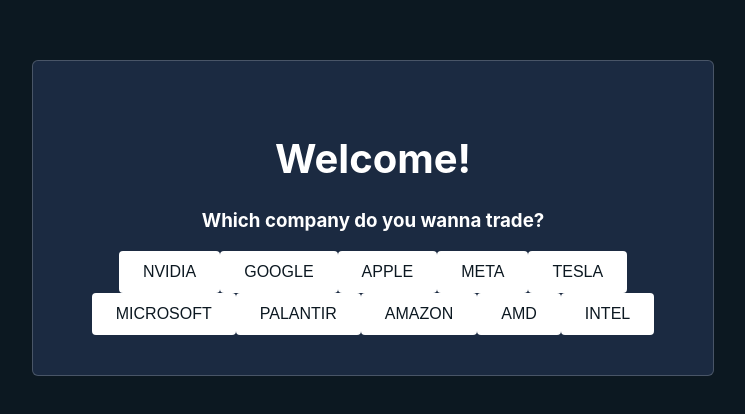
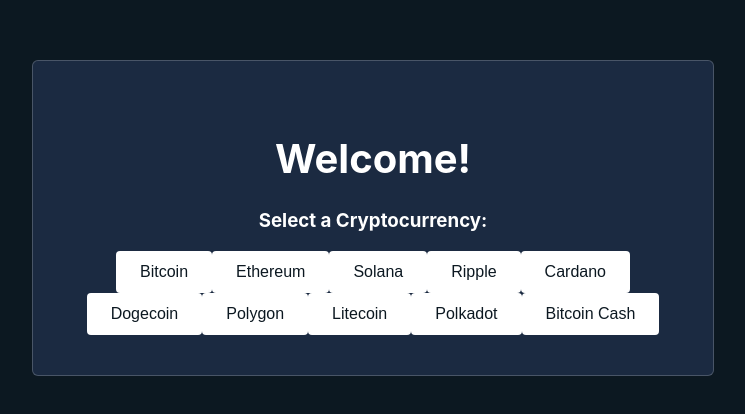
Before and after one commit to Rakshit-or-shadow/stock-market-simulator, a React (Vite) app in the folder frontend/: page /welcome in a window 1280 px wide. Shown: the part 182-596 px from the top of the page, without its empty margins (267-1012 px from the left). Built offline with nearby package versions, Linux system fonts and the light colour scheme.

Commit message:
Crypto Names and Graphs Perfect  -  Time Interval To Be Changed

```diff
--- a/frontend/src/App.tsx
+++ b/frontend/src/App.tsx
@@ -3,7 +3,6 @@
 import StartPage from "./StartPage";
 import LandingPage from "./LandingPage";
 import CompanyPage from "./CompanyPage";
-
 
 const App: React.FC = () => {
   return (
@@ -11,7 +10,7 @@
       <Routes>
         <Route path="/" element={<StartPage />} />
         <Route path="/welcome" element={<LandingPage />} />
-        <Route path="/company/:companyName" element={<CompanyPage />} /> {/* Dynamic Route */}
+        <Route path="/crypto/:crypto" element={<CompanyPage />} /> {/* Dynamic Route for Cryptos */}
       </Routes>
     </Router>
   );
--- a/frontend/src/CompanyPage.tsx
+++ b/frontend/src/CompanyPage.tsx
@@ -1,20 +1,20 @@
 import React, { useState, useEffect } from "react";
 import { useParams } from "react-router-dom";
-import { LineChart, Line, XAxis, YAxis, Tooltip, CartesianGrid} from "recharts";
+import { LineChart, Line, XAxis, YAxis, Tooltip, CartesianGrid } from "recharts";
 
 const CompanyPage: React.FC = () => {
-  const { companyName } = useParams<{ companyName: string }>();
-  const [timeInterval, setTimeInterval] = useState(4000); // Default: 5 sec
+  const { crypto } = useParams<{ crypto: string }>(); // Get crypto name from URL
+  const [timeInterval, setTimeInterval] = useState(4000);
   const [priceHistory, setPriceHistory] = useState<{ time: string; price: number }[]>([]);
 
   useEffect(() => {
     const fetchPrice = async () => {
       try {
-        const response = await fetch("http://localhost:8000/price");
+        const response = await fetch(`http://localhost:8000/price/${crypto}`);
         const data = await response.json();
         if (data.price !== null) {
           setPriceHistory((prev) => [
-            ...prev.slice(-20), // Keep the last 20 data points for a clean chart
+            ...prev.slice(-20), // Keep last 20 data points
             { time: new Date().toLocaleTimeString(), price: data.price },
           ]);
         }
@@ -26,11 +26,11 @@
     fetchPrice(); // Initial fetch
     const interval = setInterval(fetchPrice, timeInterval);
     return () => clearInterval(interval); // Cleanup on unmount
-  }, [timeInterval]);
+  }, [crypto, timeInterval]);
 
   return (
-    <div className="company-container">
-      <h1>{companyName} Live Price</h1>
+    <div className="crypto-container">
+      <h1>{crypto} Live Price</h1>
 
       {/* Dropdown to select update interval */}
       <select
@@ -46,15 +46,13 @@
       </select>
 
       {/* Live Price Graph */}
-      {/* <ResponsiveContainer width="100%" height={400}> */}
-        <LineChart width= {900} height={400}  data={priceHistory}>
-            <CartesianGrid strokeDasharray="3 3" />
-            <XAxis dataKey="time" tick={{ fontSize: 12 }} stroke="grey"/>
-            <YAxis scale="log" domain={[96000, 97000]} tick={{ fontSize: 12 }} stroke="grey"/>
-            <Tooltip />
-            <Line type="monotone" dataKey="price" stroke="#007bff" strokeWidth={2} />
-        </LineChart>
-    {/* </ResponsiveContainer> */}
+      <LineChart width={900} height={400} data={priceHistory}>
+        <CartesianGrid strokeDasharray="3 3" />
+        <XAxis dataKey="time" tick={{ fontSize: 12 }} stroke="grey" />
+        <YAxis domain={['auto', 'auto']} tick={{ fontSize: 12 }} stroke="grey" />
+        <Tooltip />
+        <Line type="monotone" dataKey="price" stroke="#007bff" strokeWidth={2} />
+      </LineChart>
     </div>
   );
 };
--- a/frontend/src/LandingPage.tsx
+++ b/frontend/src/LandingPage.tsx
@@ -1,27 +1,27 @@
 import React from "react";
 import { useNavigate } from "react-router-dom";
 import "./styles/LandingPage.css";
-import "./styles/main.css"
-
+import "./styles/main.css";
 
 const LandingPage: React.FC = () => {
   const navigate = useNavigate();
+
+  // List of top 10 cryptocurrencies
+  const topCryptos = [
+    "Bitcoin", "Ethereum", "Solana", "Ripple", "Cardano",
+    "Dogecoin", "Polygon", "Litecoin", "Polkadot", "Bitcoin Cash"
+  ];
 
   return (
     <div className="container">
       <h1>Welcome!</h1>
       <div className="options">
-      <h3>Which company do you wanna trade?</h3>
-        <button onClick={() => navigate("/company/NVIDIA")}>NVIDIA</button>
-        <button onClick={() => navigate("/company/ALPHABET")}>GOOGLE</button>
-        <button onClick={() => navigate("company/APPLE")}>APPLE</button>
-        <button onClick={() => navigate("/company/META")}>META</button>
-        <button onClick={() => navigate("/company/TESLA")}>TESLA</button>
-        <button onClick={() => navigate("/company/MICROSOFT")}>MICROSOFT</button>
-        <button onClick={() => navigate("/company/PALANTIR")}>PALANTIR</button>
-        <button onClick={() => navigate("/company/AMAZON")}>AMAZON</button>
-        <button onClick={() => navigate("/company/AMD")}>AMD</button>
-        <button onClick={() => navigate("/company/INTEL")}>INTEL</button>
+        <h3>Select a Cryptocurrency:</h3>
+        {topCryptos.map((crypto) => (
+          <button key={crypto} onClick={() => navigate(`/crypto/${crypto}`)}>
+            {crypto}
+          </button>
+        ))}
       </div>
     </div>
   );
--- a/frontend/src/StartPage.tsx
+++ b/frontend/src/StartPage.tsx
@@ -1,17 +1,16 @@
 import React from "react";
 import { useNavigate } from "react-router-dom";
-import "./styles/StartPage.css"
+import "./styles/StartPage.css";
 import "./styles/main.css"; // Import global styles
-
 
 const StartPage: React.FC = () => {
   const navigate = useNavigate();
 
   return (
     <div className="start-container">
-      <h1 className="title">Stock Trading Simulator</h1>
+      <h1 className="title">Crypto Price Tracker</h1>
       <button className="play-button" onClick={() => navigate("/welcome")}>
-        Play
+        Start Tracking
       </button>
       <p className="credits">Developed by FailedInvestmentBankers</p>
     </div>
```
Also changed, not shown: frontend/src/main.tsx (+6 -6 lines), 1 other file (tests, documents, lock files or other folders).
